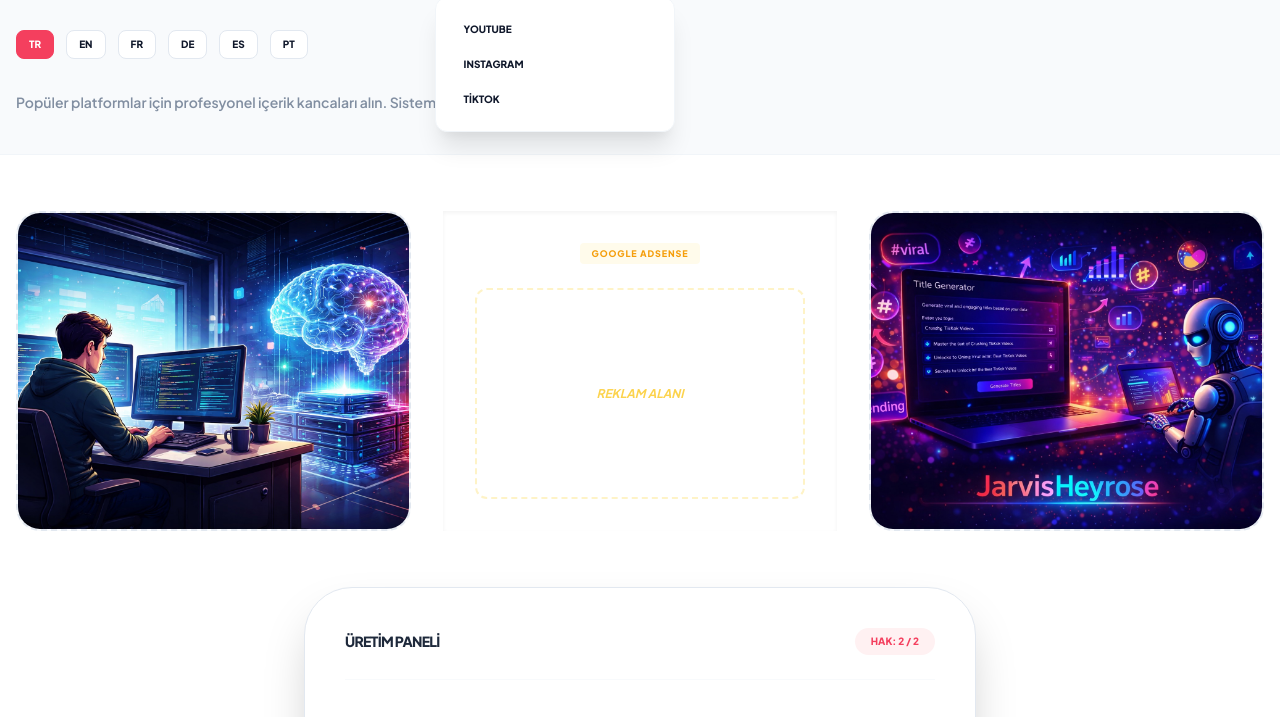
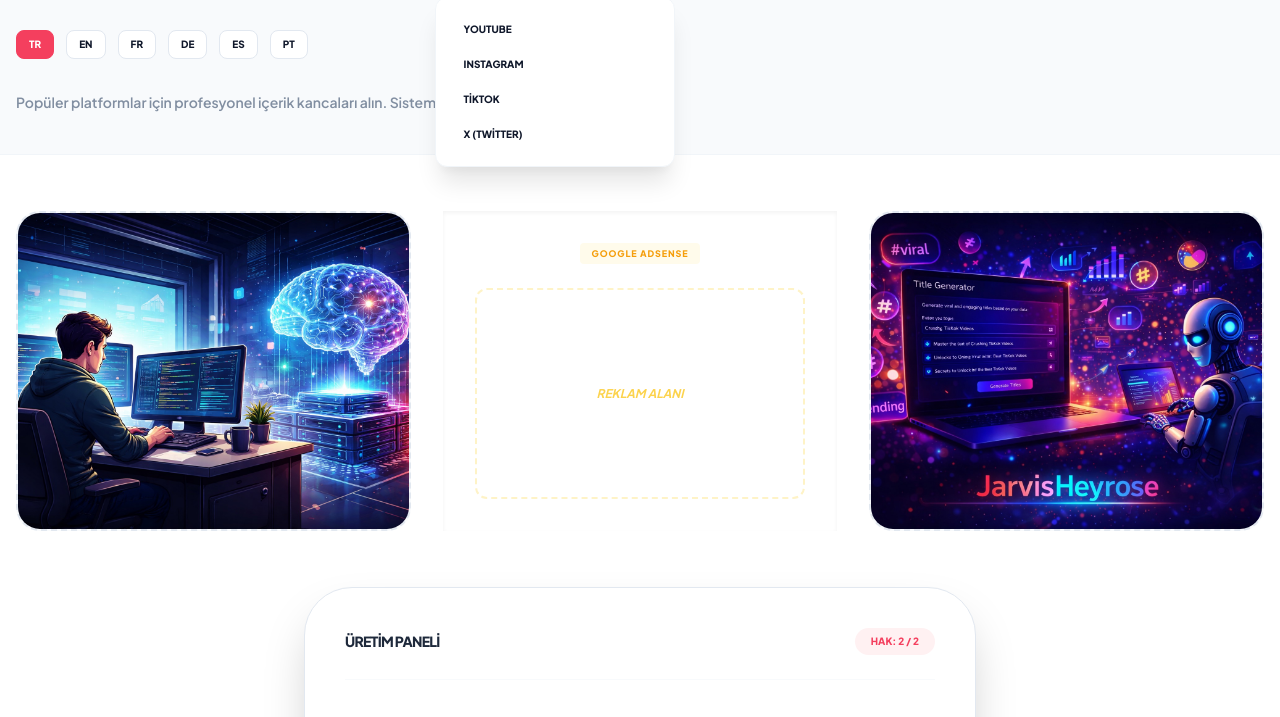
Before and after one commit to neosocial-rose/index.html, a plain HTML site: page index.html in a window 1280 px wide. Shown: the part 82-799 px from the top of the page. Drawn offline with nearby package versions, Linux system fonts and the light colour scheme; no server answers.

Commit message:
Update index.html

```diff
--- a/index.html
+++ b/index.html
@@ -67,6 +67,7 @@
               <button onclick="setMode('youtube','üretim')" class="text-[10px] font-black uppercase text-left py-2 px-3 rounded-md hover:bg-rose-50 transition">YouTube</button>
               <button onclick="setMode('instagram','üretim')" class="text-[10px] font-black uppercase text-left py-2 px-3 rounded-md hover:bg-rose-50 transition">Instagram</button>
               <button onclick="setMode('tiktok','üretim')" class="text-[10px] font-black uppercase text-left py-2 px-3 rounded-md hover:bg-rose-50 transition">TikTok</button>
+              <button onclick="setMode('x','üretim')" class="text-[10px] font-black uppercase text-left py-2 px-3 rounded-md hover:bg-rose-50 transition">X (Twitter)</button>
             </div>
           </div>
         </div>
```
